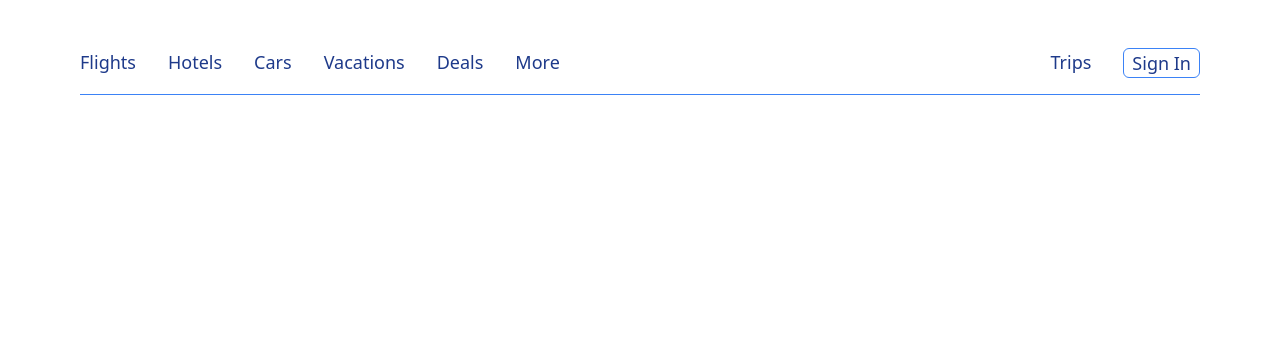
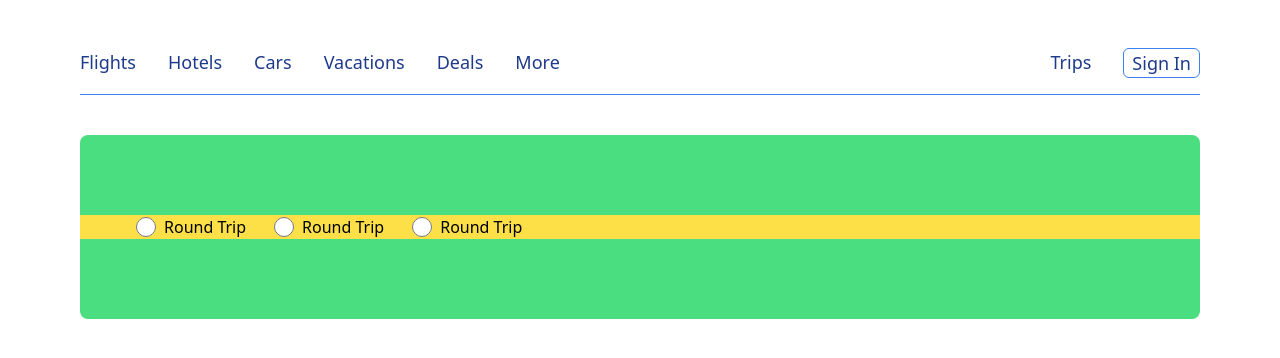
Before and after one commit to Sam516-Dev/my-project, a React (Create React App) app: page / in a window 1280 px wide. Shown: the top 358 px of the page. Built offline with nearby package versions, Linux system fonts and the light colour scheme.

Commit message:
radio button
Signed-off-by: Sam516-Dev <samuelnjoroge3455@gmail.com>

```diff
--- a/src/App.js
+++ b/src/App.js
@@ -1,4 +1,5 @@
 import './App.css'
+import FrontBar from './components/FrontBar'
 import Navbar from './components/Navbar'
 
 function App() {
@@ -6,6 +7,7 @@ function App() {
     <fragment>
       <div className=" mx-20 mt-8 h-screen">
         <Navbar />
+        <FrontBar />
       </div>
     </fragment>
   )
--- /dev/null
+++ b/src/components/FrontBar.js
@@ -0,0 +1,39 @@
+import React from 'react'
+
+function FrontBar() {
+  return (
+    <div>
+      <div>
+        <div className=" bg-green-400 py-20 rounded-lg mt-10">
+          <div className=" bg-yellow-300 px-14 flex items-center gap-7">
+            <div className="gap-2 flex items-center">
+              <input
+                type="radio"
+                className="form-radio text-indigo-600 h-5 w-5"
+              />
+              <label> Round Trip</label>
+            </div>
+            <div className=" flex items-center gap-2">
+              <input
+                type="radio"
+                className="form-radio text-indigo-600 h-5 w-5"
+              />
+              <label> Round Trip</label>
+            </div>
+            <div className=" flex items-center gap-2">
+              <input
+                type="radio"
+                className="form-radio text-indigo-600 h-5 w-5"
+              />
+              <label> Round Trip</label>
+            </div>
+          </div>
+        </div>
+        <div></div>
+        <div></div>
+      </div>
+    </div>
+  )
+}
+
+export default FrontBar
```
